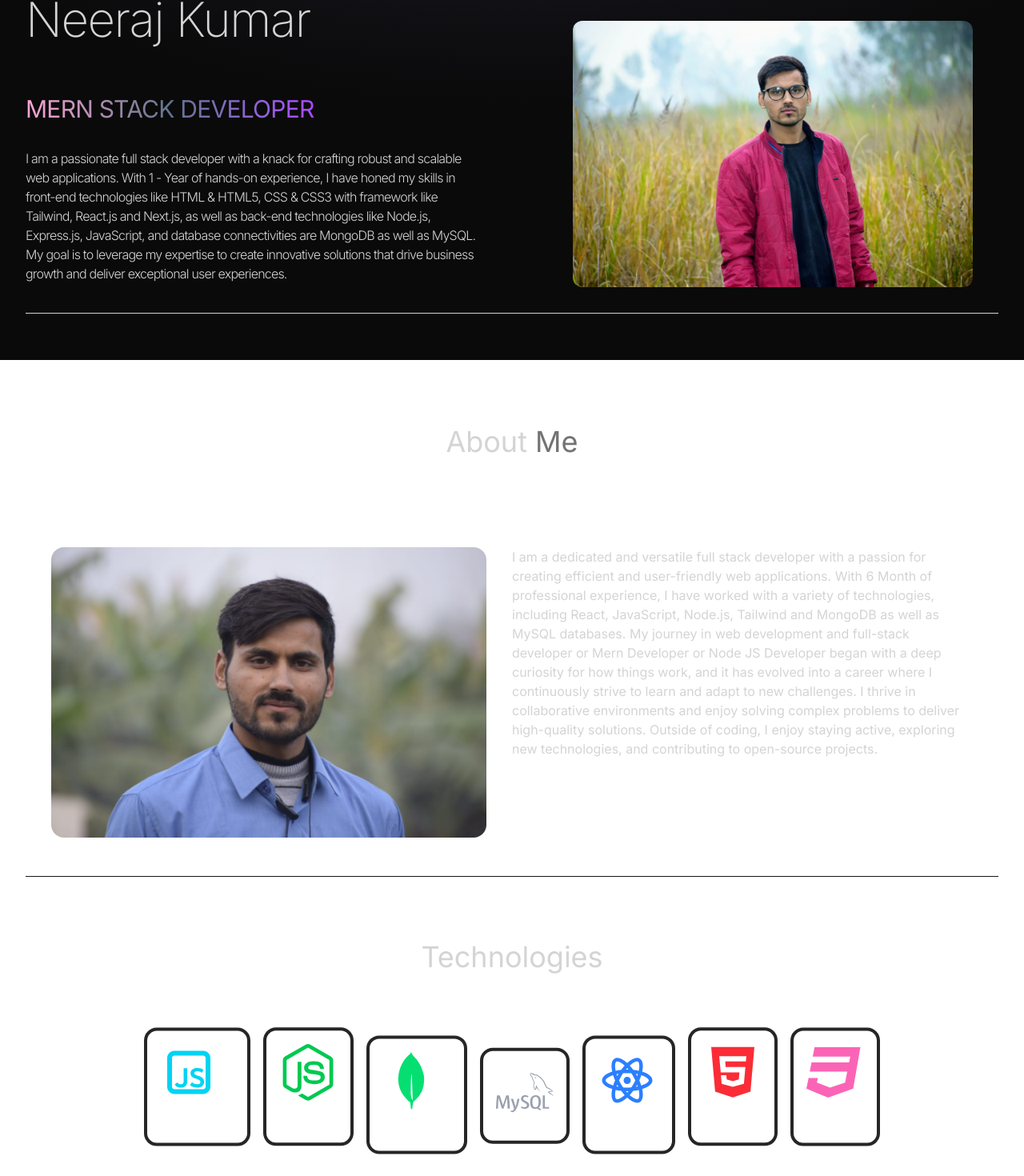
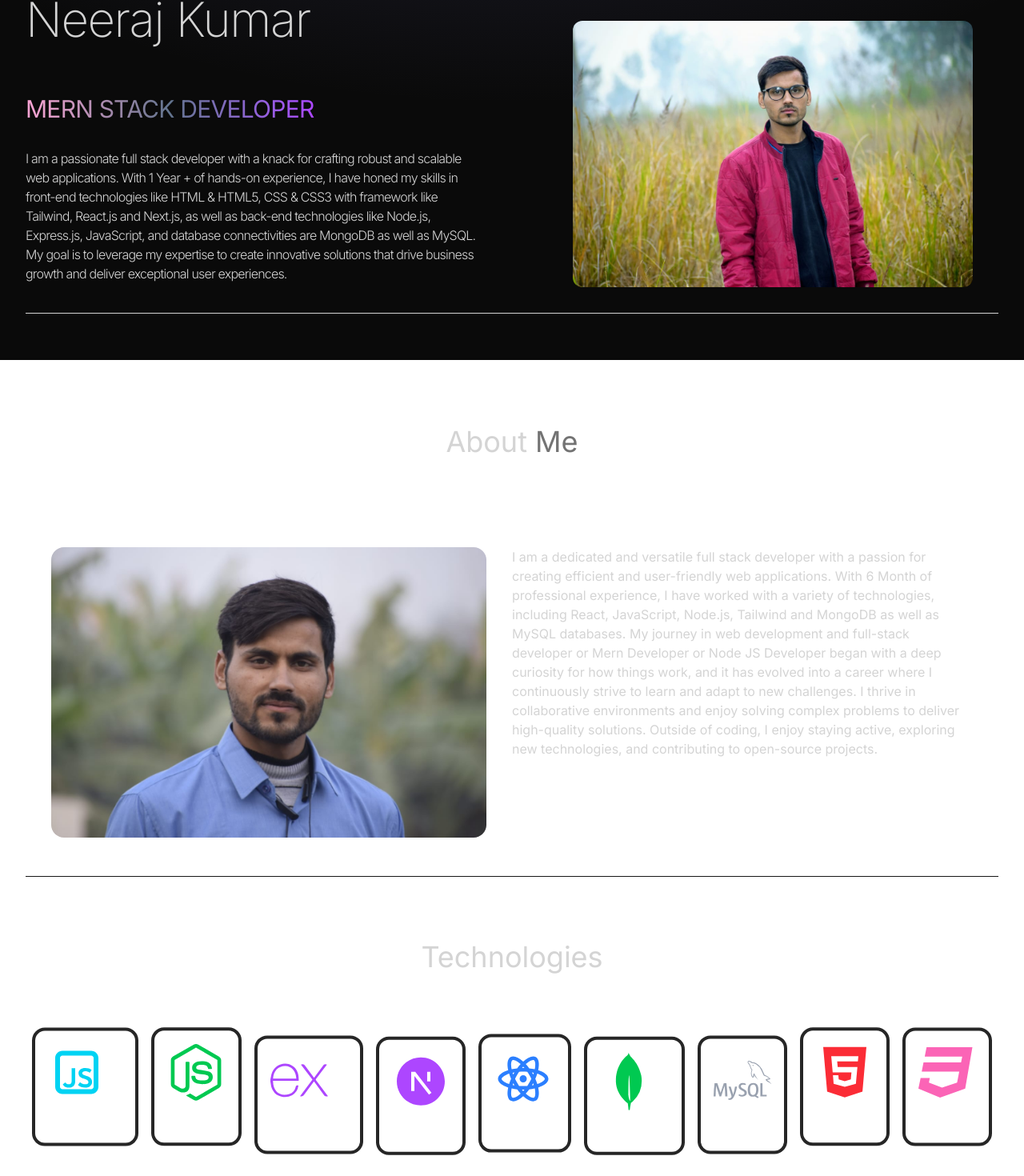
Before and after one commit to Neeraj708888/React-portfolio, a React (Vite) app: page / in a window 1280 px wide. Shown: the part 350-1820 px from the top of the page at 80% size. Built offline with nearby package versions, Linux system fonts and the light colour scheme.

Commit message:
Profil Update

```diff
--- a/src/components/Technologies..jsx
+++ b/src/components/Technologies..jsx
@@ -1,14 +1,14 @@
 import React from "react";
 //import { DiRedis } from 'react-icons/di';
 import { FaCss3, FaHtml5, FaNodeJs } from "react-icons/fa";
-import { RiJavascriptLine, RiReactjsLine } from "react-icons/ri";
-import { SiMongodb, SiMysql } from "react-icons/si";
+import { RiJavascriptLine, RiNextjsFill, RiReactjsLine } from "react-icons/ri";
+import { SiExpress, SiMongodb, SiMysql } from "react-icons/si";
 import { motion } from "framer-motion";
 
 const iconVarients = (duration) => ({
   initial: { y: 10 },
   animate: {
-    y: [0,-15, 0],
+    y: [0, -15, 0],
     transition: {
       duration: duration,
       ease: "easeInOut",
@@ -21,9 +21,11 @@ const iconVarients = (duration) => ({
 const technologies = [
   { icon: <RiJavascriptLine className="text-7xl text-cyan-400" />, name: "JavaScript", duration: 4 },
   { icon: <FaNodeJs className="text-7xl text-green-500" />, name: "Node JS", duration: 5 },
-  { icon: <SiMongodb className="text-7xl text-green-400" />, name: "MongoDB", duration: 6 },
-  { icon: <SiMysql className="text-7xl text-gray-400" />, duration: 7 },
-  { icon: <RiReactjsLine className="text-7xl text-blue-500" />, name: "React JS", duration: 6 },
+  { icon: <SiExpress className="text-7xl text-purple-500" />, name: "Express JS", duration: 6 },
+  { icon: <RiNextjsFill className="text-7xl text-purple-500" />, name: "Next JS", duration: 7 },
+  { icon: <RiReactjsLine className="text-7xl text-blue-500" />, name: "React JS", duration: 8 },
+  { icon: <SiMongodb className="text-7xl text-green-500" />, name: "MongoDB", duration: 7 },
+  { icon: <SiMysql className="text-7xl text-gray-400" />, name: "MySQL", duration: 6 },
   { icon: <FaHtml5 className="text-7xl text-red-500" />, name: "HTML5", duration: 5 },
   { icon: <FaCss3 className="text-7xl text-pink-400" />, name: "CSS3", duration: 4 }
 ];
@@ -48,7 +50,7 @@ const Technologies = () => {
         {technologies.map((tech, index) => (
 
           < motion.div
-          key={index}
+            key={index}
             variants={iconVarients(tech.duration)}
             initial="initial"
             animate="animate"
--- a/src/constants/index.jsx
+++ b/src/constants/index.jsx
@@ -3,7 +3,7 @@ import project2 from "../assets/projects/project-2.jpg";
 import project3 from "../assets/projects/project-3.jpg";
 import project4 from "../assets/projects/project-4.jpg";
 
-export const HERO_CONTENT = `I am a passionate full stack developer with a knack for crafting robust and scalable web applications. With 1 - Year of hands-on experience, I have honed my skills in front-end technologies like HTML & HTML5, CSS & CSS3 with framework like Tailwind, React.js and Next.js, as well as back-end technologies like Node.js, Express.js, JavaScript, and database connectivities are MongoDB as well as MySQL. My goal is to leverage my expertise to create innovative solutions that drive business growth and deliver exceptional user experiences.`;
+export const HERO_CONTENT = `I am a passionate full stack developer with a knack for crafting robust and scalable web applications. With 1 Year + of hands-on experience, I have honed my skills in front-end technologies like HTML & HTML5, CSS & CSS3 with framework like Tailwind, React.js and Next.js, as well as back-end technologies like Node.js, Express.js, JavaScript, and database connectivities are MongoDB as well as MySQL. My goal is to leverage my expertise to create innovative solutions that drive business growth and deliver exceptional user experiences.`;
 
 export const ABOUT_TEXT = `I am a dedicated and versatile full stack developer with a passion for creating efficient and user-friendly web applications. With 6 Month of professional experience, I have worked with a variety of technologies, including React, JavaScript, Node.js, Tailwind and MongoDB as well as MySQL databases. My journey in web development and full-stack developer or Mern Developer or Node JS Developer began with a deep curiosity for how things work, and it has evolved into a career where I continuously strive to learn and adapt to new challenges. I thrive in collaborative environments and enjoy solving complex problems to deliver high-quality solutions. Outside of coding, I enjoy staying active, exploring new technologies, and contributing to open-source projects.`;
 
@@ -120,14 +120,14 @@ export const PROJECTS = [
     media: {
       video_link: "", // Optional video demo link
       project_images: ["image1.jpg", "image2.jpg", "image3.jpg", "image4.jpg"],
-      },
+    },
   },
   {
     title: "Nicki Macfarlane Website",
     image: project4,
     description:
       "A UI/UX case study focused on designing a luxury fashion website that highlights elegance, craftsmanship, and brand storytelling. The design emphasizes clean layouts, strong visual hierarchy, and minimal navigation to enhance user experience and product discovery. Special attention was given to responsive design, accessibility, and performance to match premium brand expectations. Here, I contributed to the front-end development using React JS, Bootstrap, and CSS to bring the design to life.I implemented responsive layouts, interactive elements, and ensured cross-browser compatibility to create a seamless user experience across devices. I implemented features such as image carousels, product galleries, and contact forms to enhance user engagement. I integrated restful APIs to fetch product data and handle user inquiries effectively.",
-    technologies: ["React JS","Bootstrap", "CSS"],
+    technologies: ["React JS", "Bootstrap", "CSS"],
     links: ["https://www.nickimacfarlane.com/"],
     media: {
       video_link: "", // Optional video demo link
@@ -139,8 +139,8 @@ export const PROJECTS = [
     image: project4,
     description:
       "Developed a full-stack Photo Gallery web application with an Admin panel to manage image content efficiently. Admin can upload, update, delete photos and organize them into albums or categories. Implemented a responsive user interface for viewing images with search and filter functionality. Built using modern web technologies with secure backend APIs and database integration for scalable media management.",
-    technologies: ["MongoDB", "Express JS", "React JS","Node JS", "JSON-Web Token (JWT)"],
-    links: ["https://neerajaarti-photo-gallery.netlify.app/"],
+    technologies: ["MongoDB", "Express JS", "React JS", "Node JS", "JSON-Web Token (JWT)"],
+    links: ["https://photo-gallery-albums.netlify.app"],
     media: {
       video_link: "", // Optional video demo link
       project_images: ["image1.jpg", "image2.jpg", "image3.jpg", "image4.jpg"],
```
Also changed, not shown: 1 other file (tests, documents, lock files or other folders).
